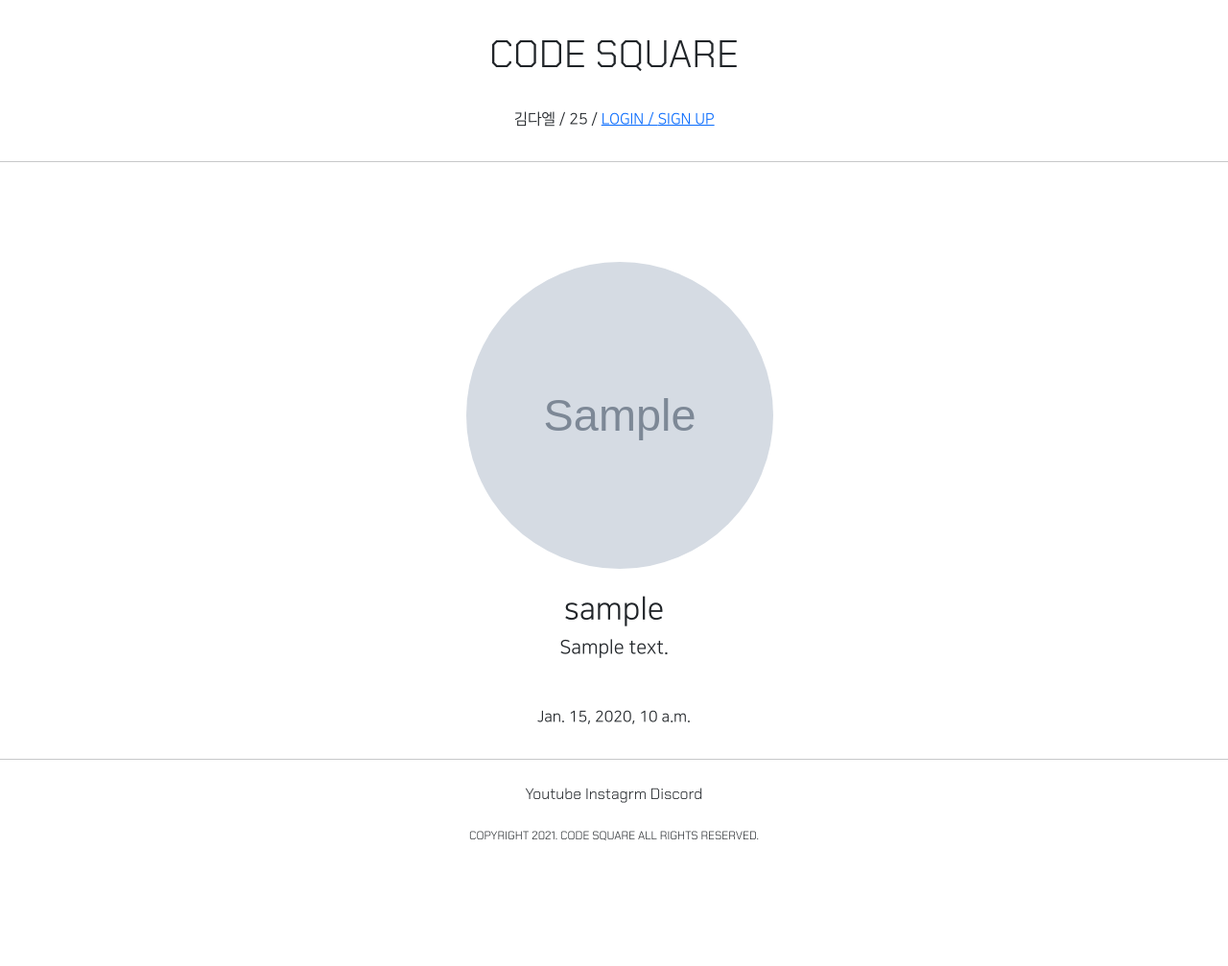
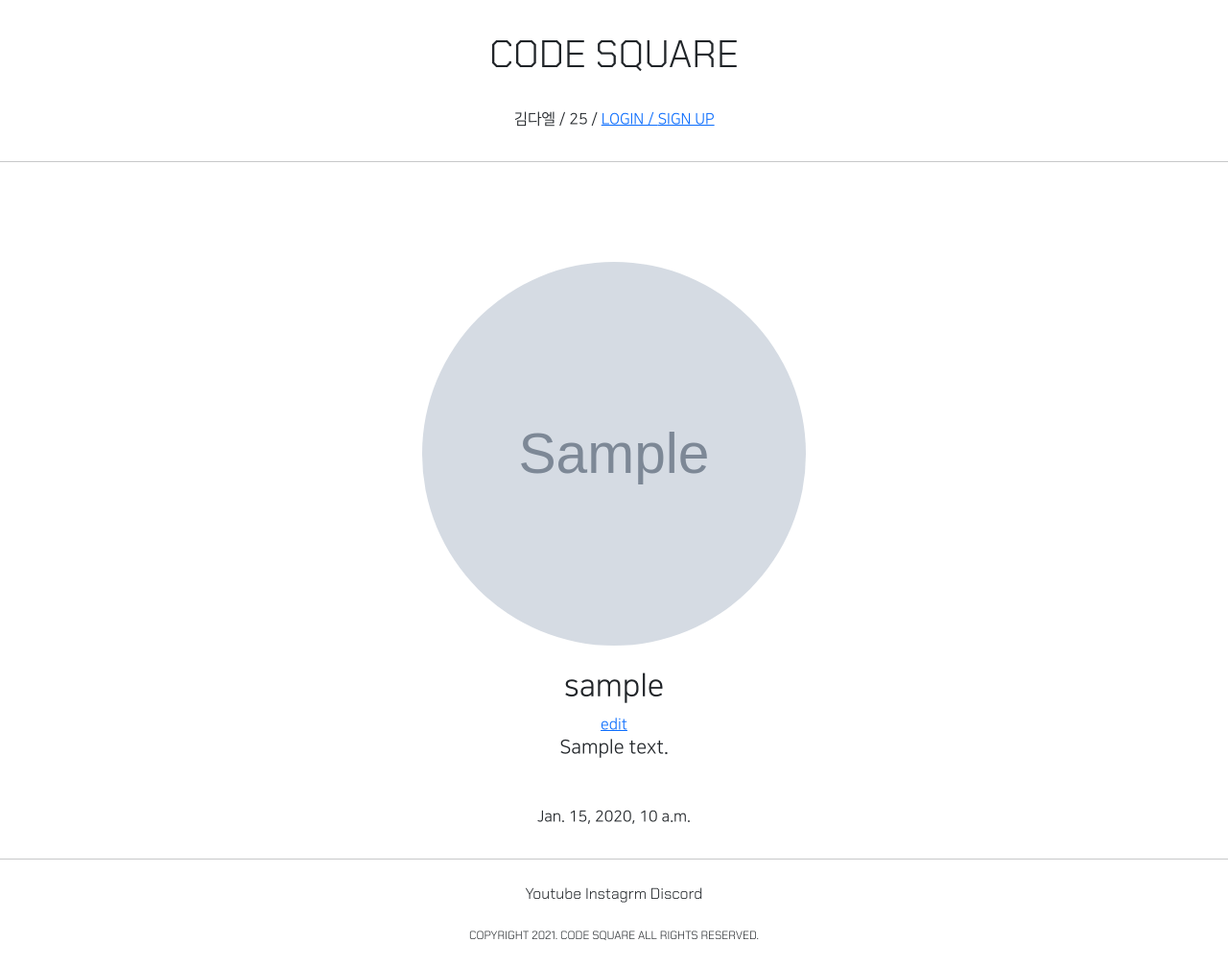
Before and after one commit to CODESQUAREL/July5, a Django app: page /account/detail/1 in a window 1280 px wide. Shown: the whole page at 96% size. Before the commit the page ends 876 px from the top, so only its background shows below. Run offline with Django 3.2, Linux system fonts and the light colour scheme; tables that the repository leaves empty hold one stand-in row (values such as "Sample post"); grey boxes marked "Sample" are stand-in pictures; some libraries are stand-ins or nearby versions.

Commit message:
7/27 프로필 꾸미기

```diff
--- a/accountapp/templates/accountapp/detail.html
+++ b/accountapp/templates/accountapp/detail.html
@@ -8,7 +8,11 @@
             <img src="{{ target_user.profile.image.url }}"
                  class="profile_image m-4"
                  alt="profile image">
-            <h2 class="NNS_B">{{  target_user.profile.nickname }}</h2>
+            <h2 class="NNS_B">
+                {{  target_user.profile.nickname }}</h2>
+                <a href="{% url 'profileapp:update' pk=target_user.profile.pk %}">
+                    edit
+                </a>
             <h5>{{  target_user.profile.message }}</h5>
             {%  else %}
             <h4>
--- a/profileapp/urls.py
+++ b/profileapp/urls.py
@@ -1,9 +1,10 @@
 from django.urls import path
 
-from profileapp.views import ProfileCreateView
+from profileapp.views import ProfileCreateView, ProfileUpdateView
 
 app_name = 'profileapp'
 
 urlpatterns = [
-    path('create/', ProfileCreateView.as_view(), name='create')
+    path('create/', ProfileCreateView.as_view(), name='create'),
+    path('update/<int:pk>', ProfileUpdateView.as_view(), name='update'),
 ]
--- a/static/base.css
+++ b/static/base.css
@@ -17,14 +17,14 @@
 }
 
 .mw-500 {
-    max-width: 500px;
+    max-width: 700px;
     padding: 1rem 1.5rem;
 }
 
 .profile_image {
-    height: 20rem;
-    width: 20rem;
-    border-radius: 10rem;
+    height: 25rem;
+    width: 25rem;
+    border-radius: 30rem;
     object-fit: cover;
 }
 
```
Also changed, not shown: profileapp/templates/profileapp/update.html (added, +28 -0 lines), profileapp/views.py (+9 -1 lines), media/profile/제목_없음.png (added), media/profile/제목_없음2.png (added), media/profile/제목_없음3.png (added), media/profile/제목_없음_mduxRci.png (added).
